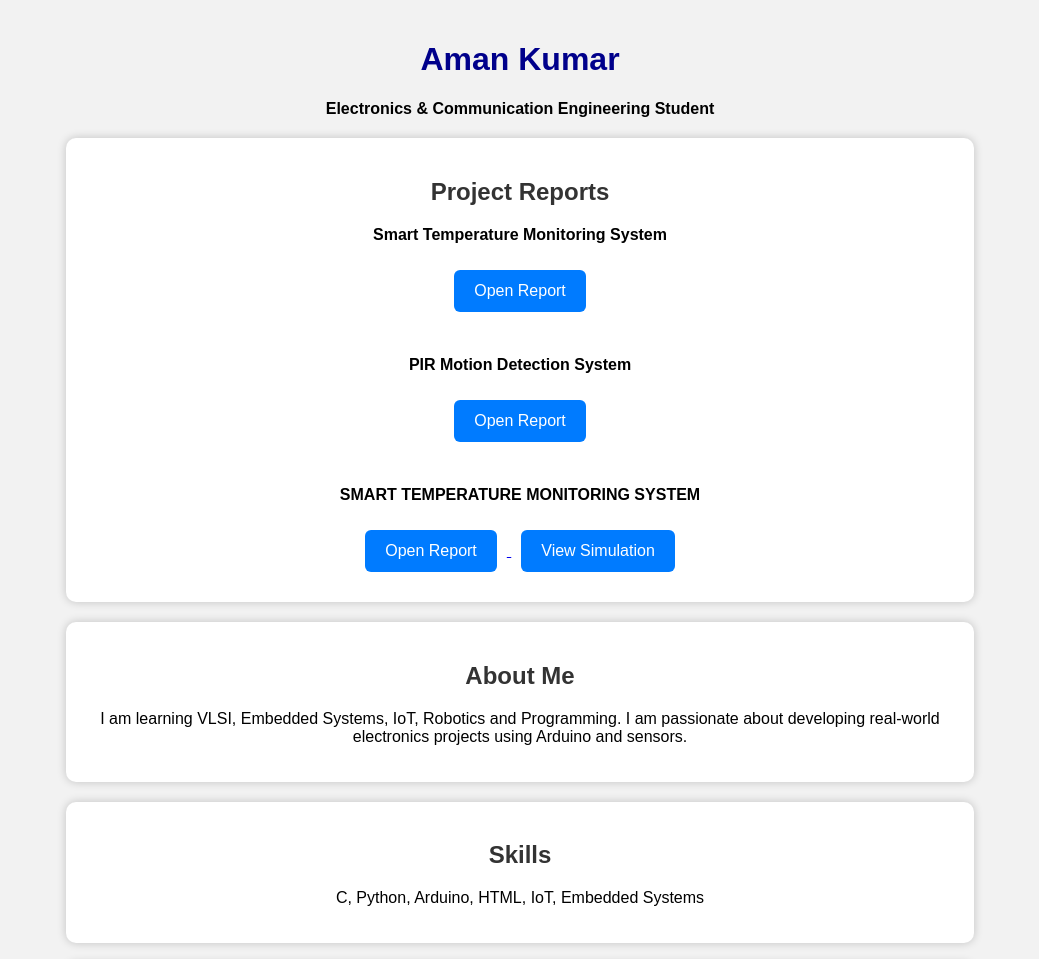
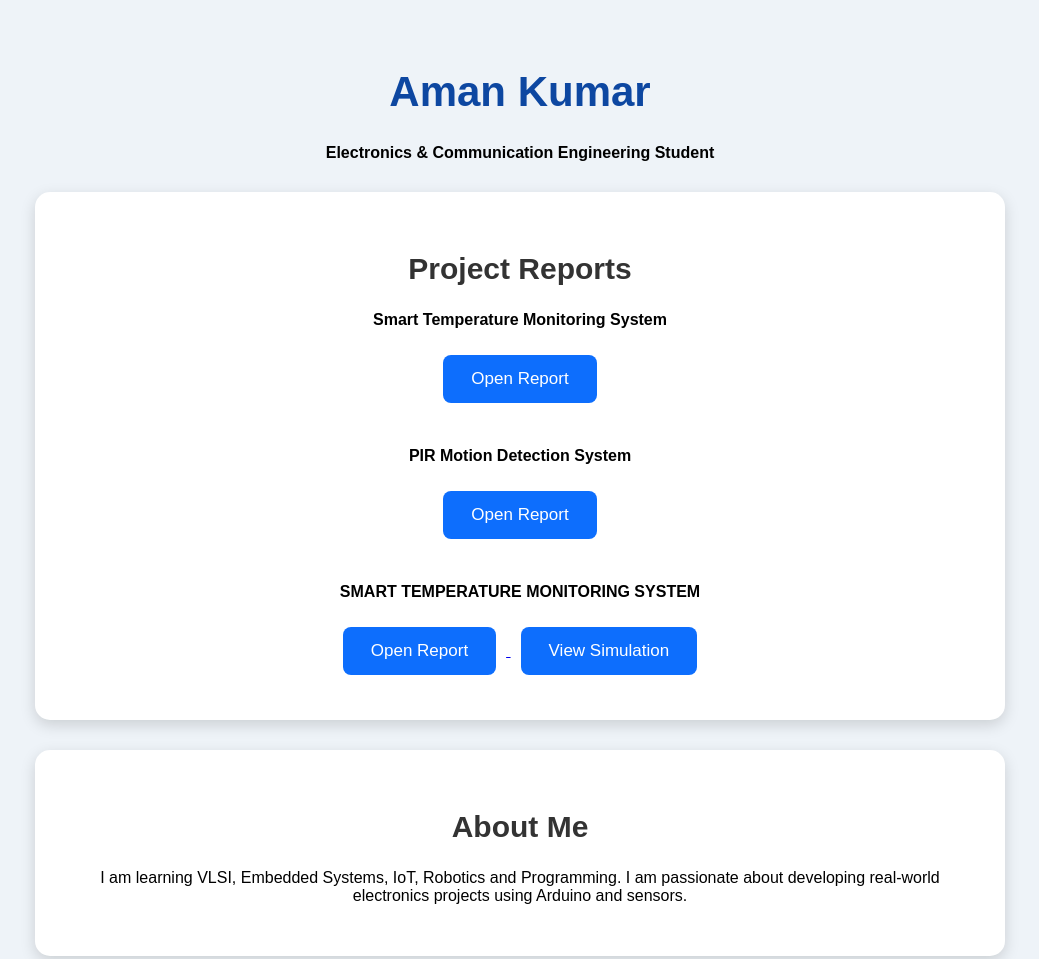
Before and after one commit to amankumar07788/aman123.-github.-io, a plain HTML site: page index.html in a window 1280 px wide. Shown: the top 959 px of the page, without its empty margins (120-1159 px from the left). Drawn offline with Linux system fonts and the light colour scheme.

Commit message:
Update index.html

```diff
--- a/index.html
+++ b/index.html
@@ -6,42 +6,45 @@
     <style>
        body{
     font-family: Arial, sans-serif;
-            background:#f2f2f2;
+    background:#eef3f8;
     text-align:center;
     margin:0;
-            padding:20px;
+    padding:40px;
 }
 
      .box{
     background:white;
-            width:70%;
-            margin:20px auto;
-            padding:20px;
-            border-radius:10px;
-            box-shadow:0 0 10px rgba(0,0,0,0.2);
+    width:85%;
+    max-width:900px;
+    margin:30px auto;
+    padding:35px;
+    border-radius:15px;
+    box-shadow:0 5px 15px rgba(0,0,0,0.15);
 }
 
      h1{
-            color:darkblue;
+    color:#0d47a1;
+    font-size:42px;
 }
 
       h2{
     color:#333;
+    font-size:30px;
 }
 
        button{
-            background:#007BFF;
+    background:#0d6efd;
     color:white;
     border:none;
-            padding:12px 20px;
-            font-size:16px;
-            border-radius:6px;
+    padding:14px 28px;
+    font-size:17px;
+    border-radius:8px;
     cursor:pointer;
     margin:10px;
 }
 
      button:hover{
-            background:#0056b3;
+    background:#084298;
 }
     </style>
 </head>
```
Lines whose indentation alone changed are shown as unchanged.
